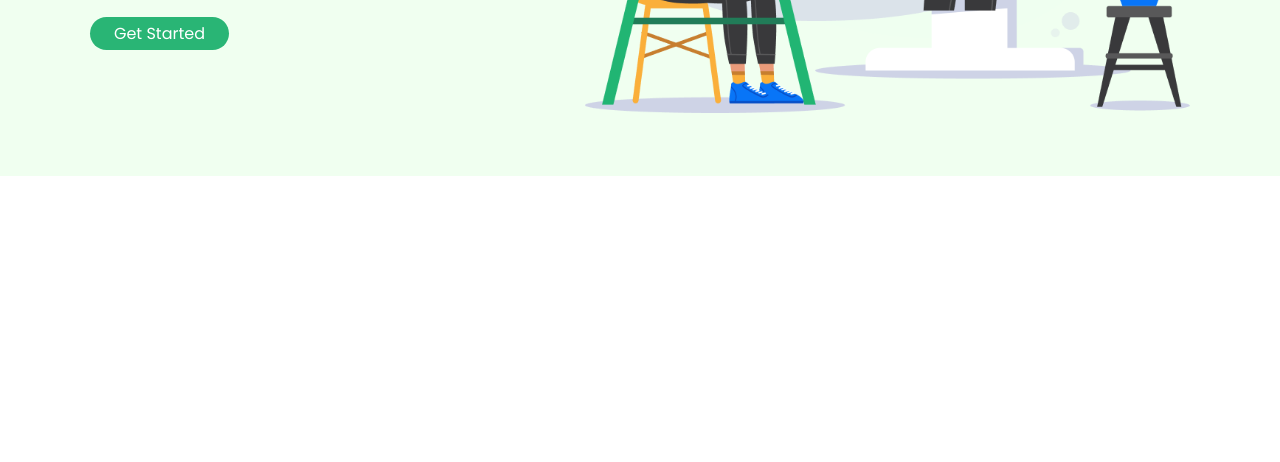
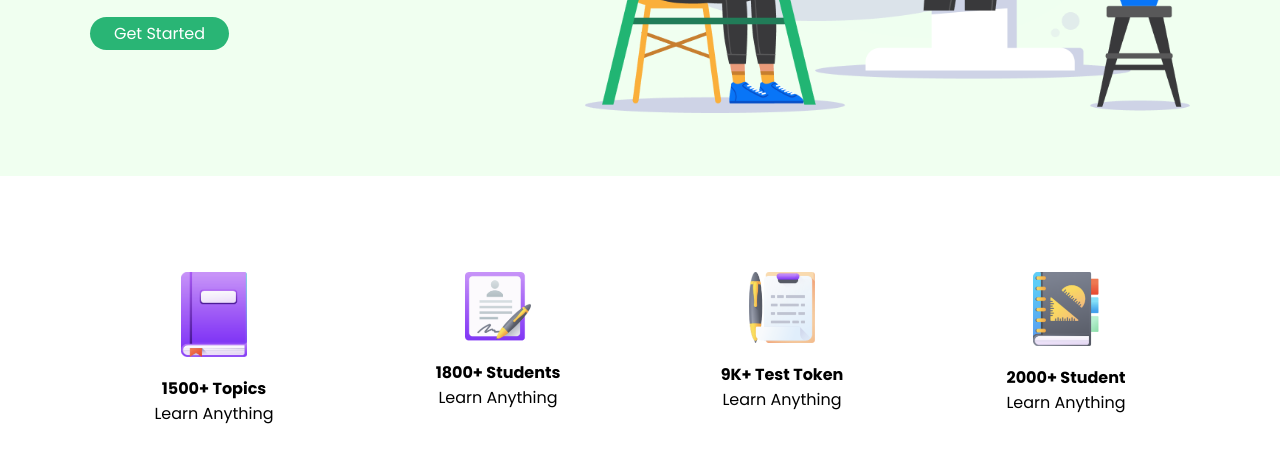
Before and after one commit to devshimul/eschool, a plain HTML site: page index.html in a window 1280 px wide. Shown: the part 384-846 px from the top of the page. Before the commit the page ends 800 px from the top, so only its background shows below. Drawn offline with Linux system fonts and the light colour scheme; a web font is replaced by a local one.

Commit message:
statistics section done

```diff
--- a/index.html
+++ b/index.html
@@ -57,5 +57,33 @@
       </div>
     </div>
     <!-- Hero section end -->
+    <!-- Statistics Section start -->
+    <div class="statistics-section">
+      <div class="container">
+        <div class="statistics-row">
+          <div class="statistics-box">
+            <img src="./image/icon1.png" alt="" />
+            <h4>1500+ Topics</h4>
+            <p>Learn Anything</p>
+          </div>
+          <div class="statistics-box">
+            <img src="./image/icon2.png" alt="" />
+            <h4>1800+ Students</h4>
+            <p>Learn Anything</p>
+          </div>
+          <div class="statistics-box">
+            <img src="./image/icon3.png" alt="" />
+            <h4>9K+ Test Token</h4>
+            <p>Learn Anything</p>
+          </div>
+          <div class="statistics-box">
+            <img src="./image/icon4.png" alt="" />
+            <h4>2000+ Student</h4>
+            <p>Learn Anything</p>
+          </div>
+        </div>
+      </div>
+    </div>
+    <!-- Statistics Section end -->
   </body>
 </html>
--- a/style.css
+++ b/style.css
@@ -89,3 +89,31 @@ img {
 }
 
 /* Hero section css end */
+/* Statistics section css start */
+.statistics-section {
+  padding: 60px 0;
+}
+.statistics-row {
+  display: flex;
+  gap: 36px;
+}
+.statistics-box {
+  width: 25%;
+  padding: 36px;
+  text-align: center;
+  transition: 0.5s;
+  border-radius: 4px;
+}
+.statistics-box:hover {
+  box-shadow: 0px 0px 12px rgba(0, 0, 0, 0.5);
+  cursor: pointer;
+}
+.statistics-box img {
+  width: 66px;
+}
+.statistics-box h4 {
+  margin-top: 12px;
+}
+.statistics-box p {
+}
+/* Statistics section css end */
```
Also changed, not shown: image/icon1.png (added), image/icon2.png (renamed from image/icon 2.png), image/icon3.png (added), image/icon4.png (added).
